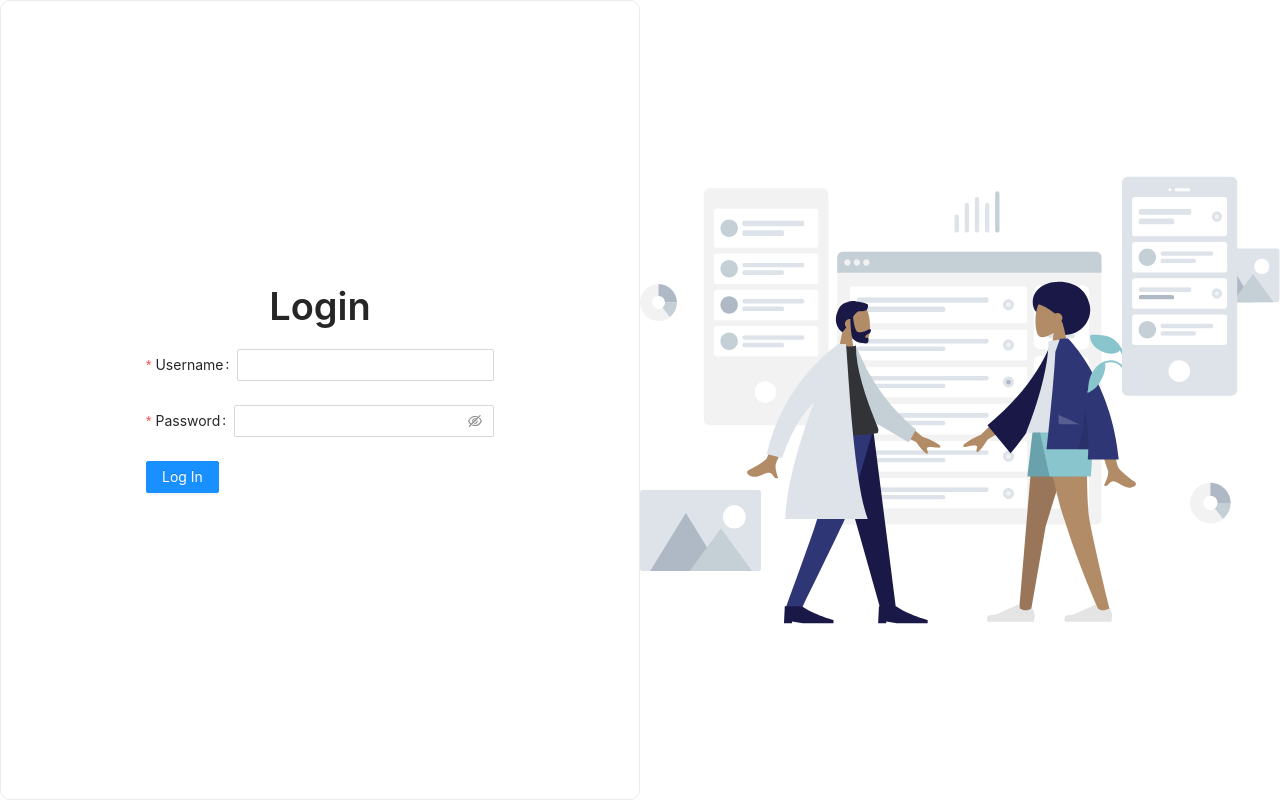
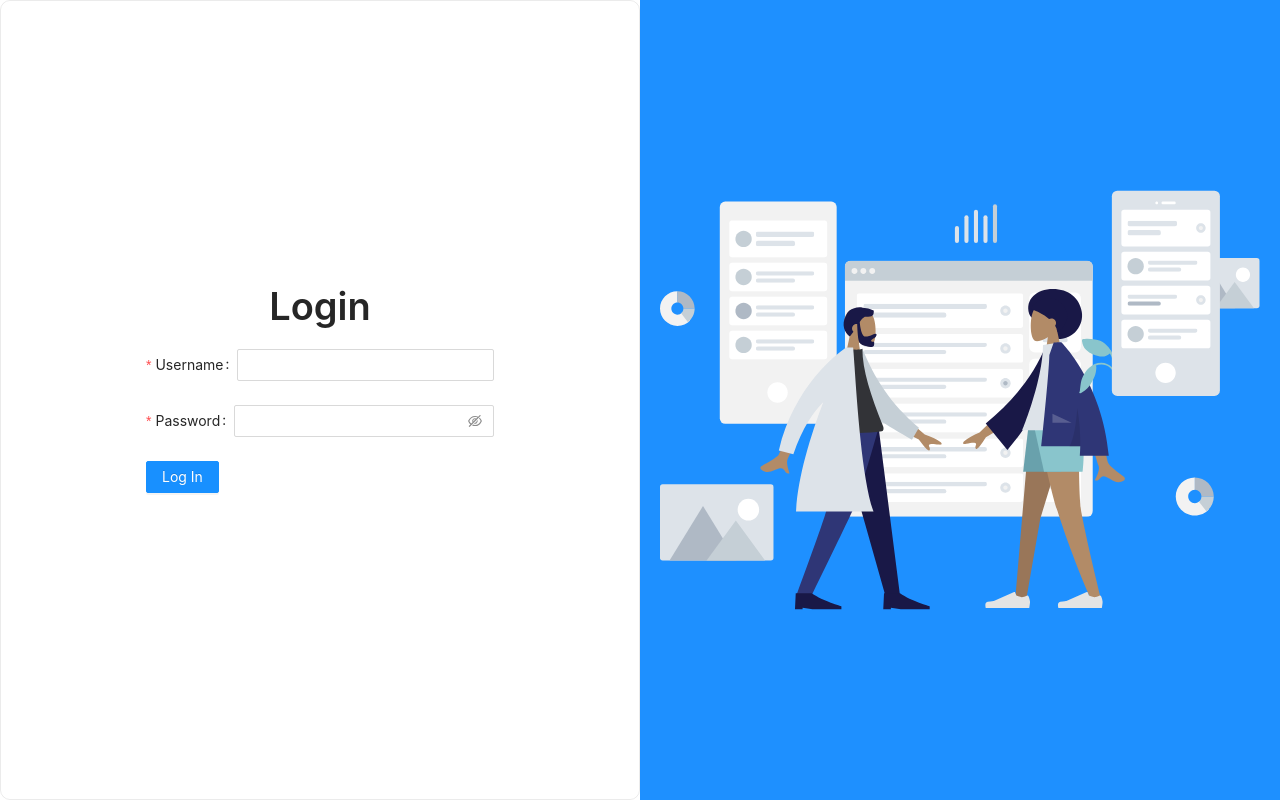
Before and after one commit to Astatium5/dr-lab, a React (Create React App) app in the folder client/: page / in a window 1280 px wide. Built offline with nearby package versions, Linux system fonts and the light colour scheme.

Commit message:
Adjust image style

```diff
--- a/client/src/scss/App.scss
+++ b/client/src/scss/App.scss
@@ -6,6 +6,10 @@
   .landing-login,
   .landing-image {
     flex: 1;
+  }
+
+  .landing-image {
+    background-color: dodgerblue;
   }
 
   .landing-login > div {
@@ -18,5 +22,6 @@
   img {
     height: 100%;
     width: 100%;
+    padding: 0 20px;
   }
 }
```
